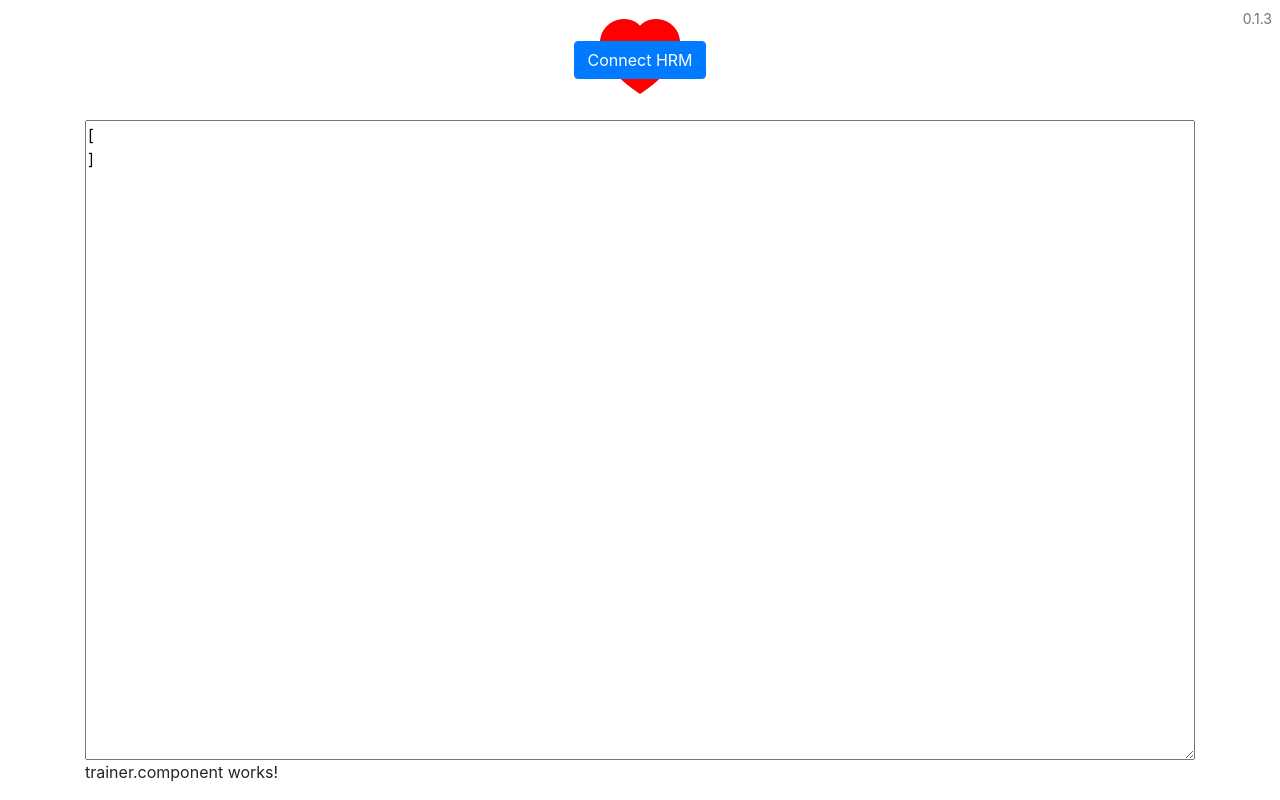
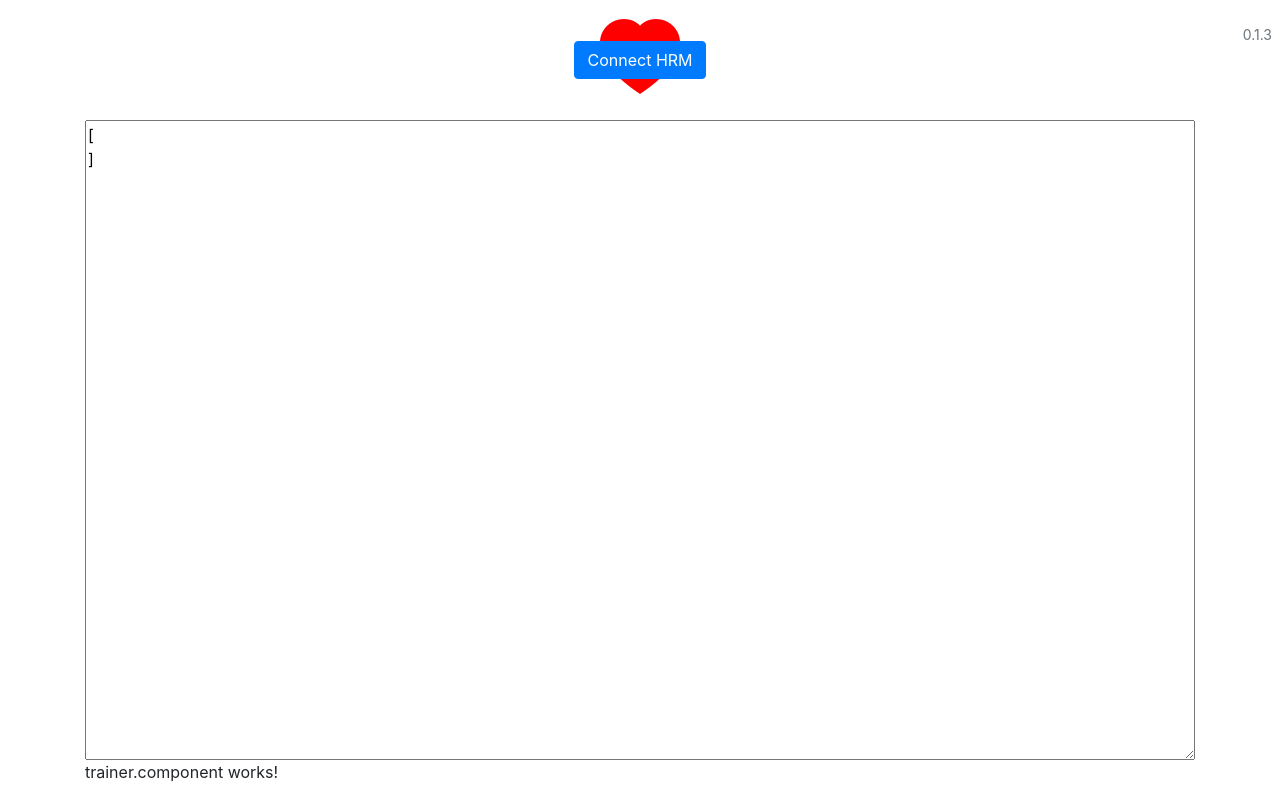
Before and after one commit to Roaders/hrm-trainer-control, an Angular app: page / in a window 1280 px wide. Built offline with nearby package versions, Linux system fonts and the light colour scheme.

Commit message:
Move version number down

```diff
--- a/src/app/components/app/app.component.scss
+++ b/src/app/components/app/app.component.scss
@@ -2,5 +2,5 @@
 .version-display{
     position: absolute;
     right: 0.5rem;
-    top: 0.5rem;
+    top: 1.5rem;
 }
```
